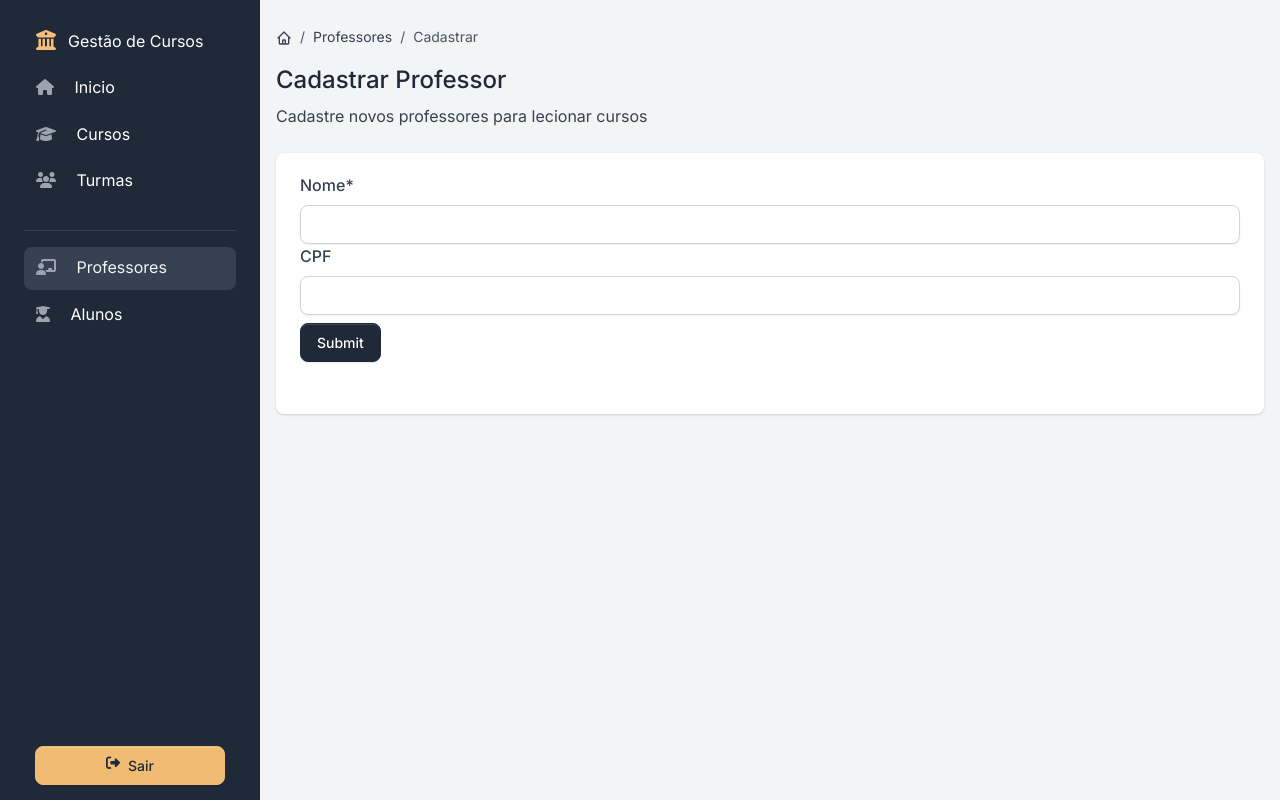
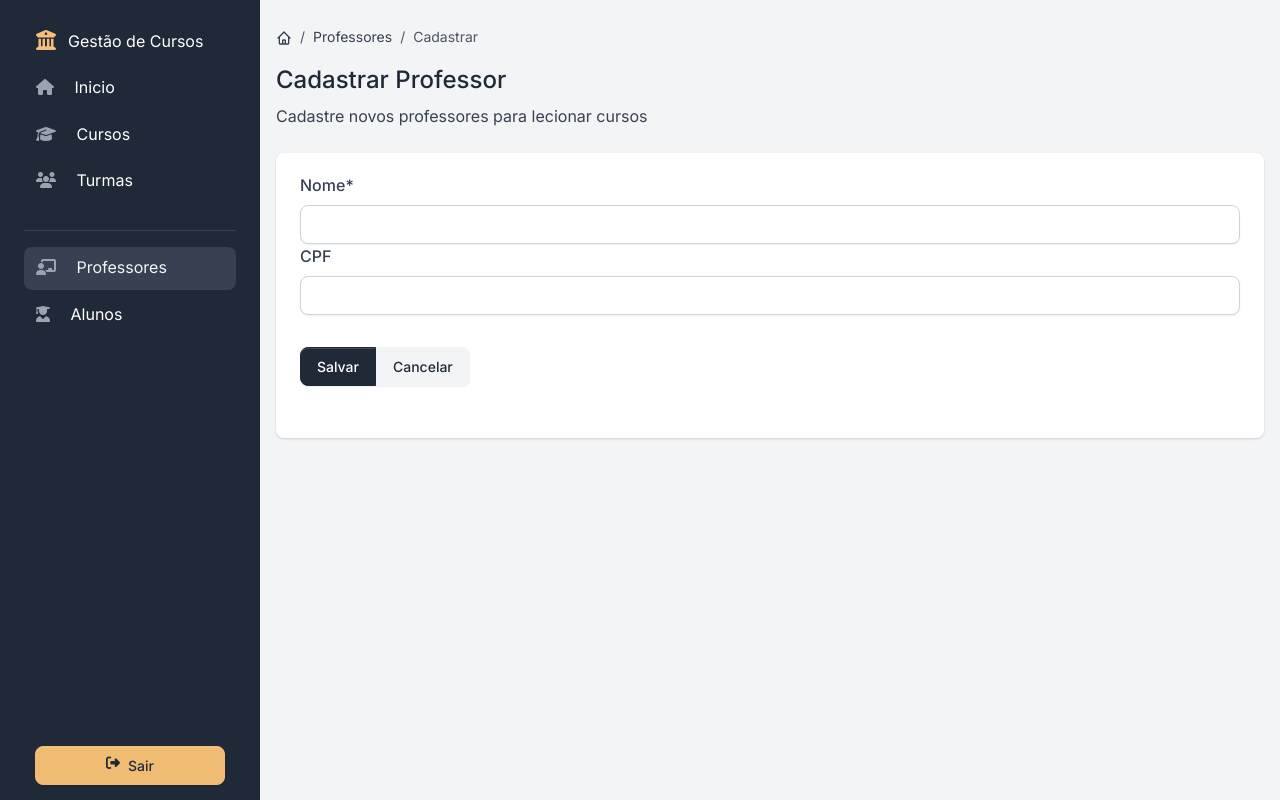
Before and after one commit to bnigno/gestao_cursos, a Django app: page /professores/cadastrar/ in a window 1280 px wide. Run offline with Django 4.2, Linux system fonts and the light colour scheme; some libraries are stand-ins or nearby versions.

Commit message:
Fix botôes professor

```diff
--- a/templates/cursos/professor_form.html
+++ b/templates/cursos/professor_form.html
@@ -40,7 +40,11 @@
                         <form method="post" action="{% url 'cadastrar-professores' %}">
                             {% csrf_token %}
                             {{ form|crispy }}
-                            <input type="submit" class="btn btn-primary">
+                            <br>
+                            <div class="btn-group" role="group">
+                                <input type="submit" class="btn btn-primary" value="Salvar">
+                                <a href="{% url 'listar-professores' %}" class="btn btn-gray-100">Cancelar</a>
+                            </div>
                         </form>
                         <!-- End of Form -->
                     </div>
```
Also changed, not shown: templates/cursos/professor_form_update.html (+6 -2 lines).
